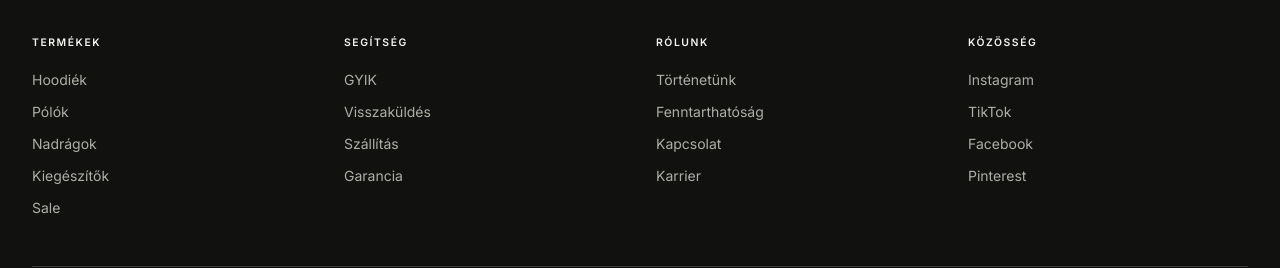
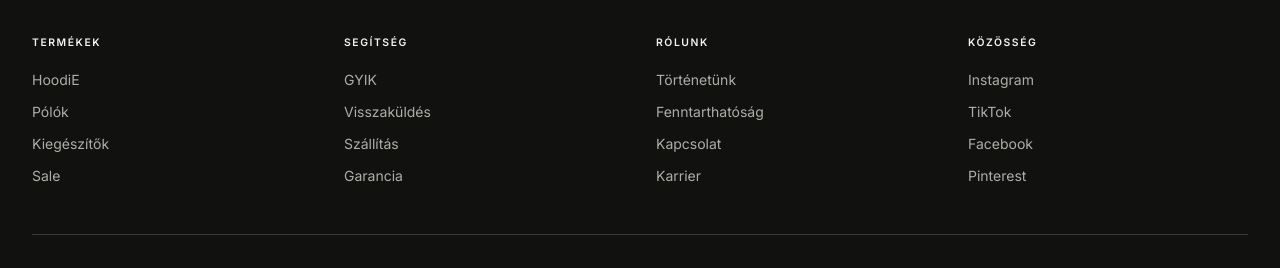
Before and after one commit to csukav/hoodini, a Next.js app: page / in a window 1280 px wide. Shown: the part 2126-2394 px from the top of the page. Built offline with nearby package versions, Linux system fonts and the light colour scheme; no server answers; the database is empty.

Commit message:
pár menü off

```diff
--- a/app/layout.tsx
+++ b/app/layout.tsx
@@ -140,9 +140,8 @@ export default function RootLayout({
                   <p className="label-xs text-stone-100 mb-5">Termékek</p>
                   <ul className="space-y-3 text-sm">
                     {[
-                      { name: "Hoodiék", href: "#" },
+                      { name: "HoodiE", href: "#" },
                       { name: "Pólók", href: "#" },
-                      { name: "Nadrágok", href: "#" },
                       { name: "Kiegészítők", href: "#" },
                       { name: "Sale", href: "#" },
                     ].map((item) => (
```
